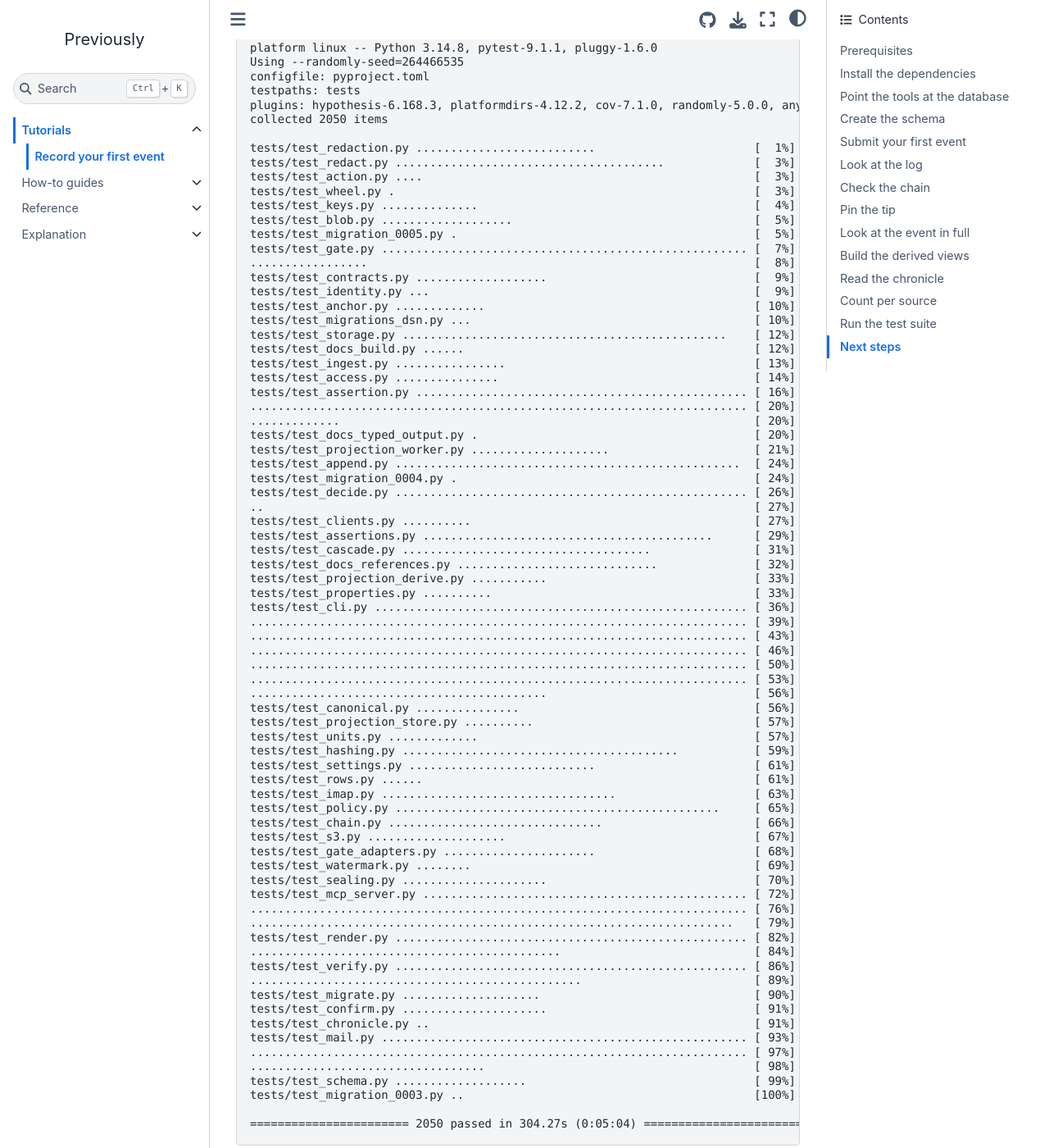
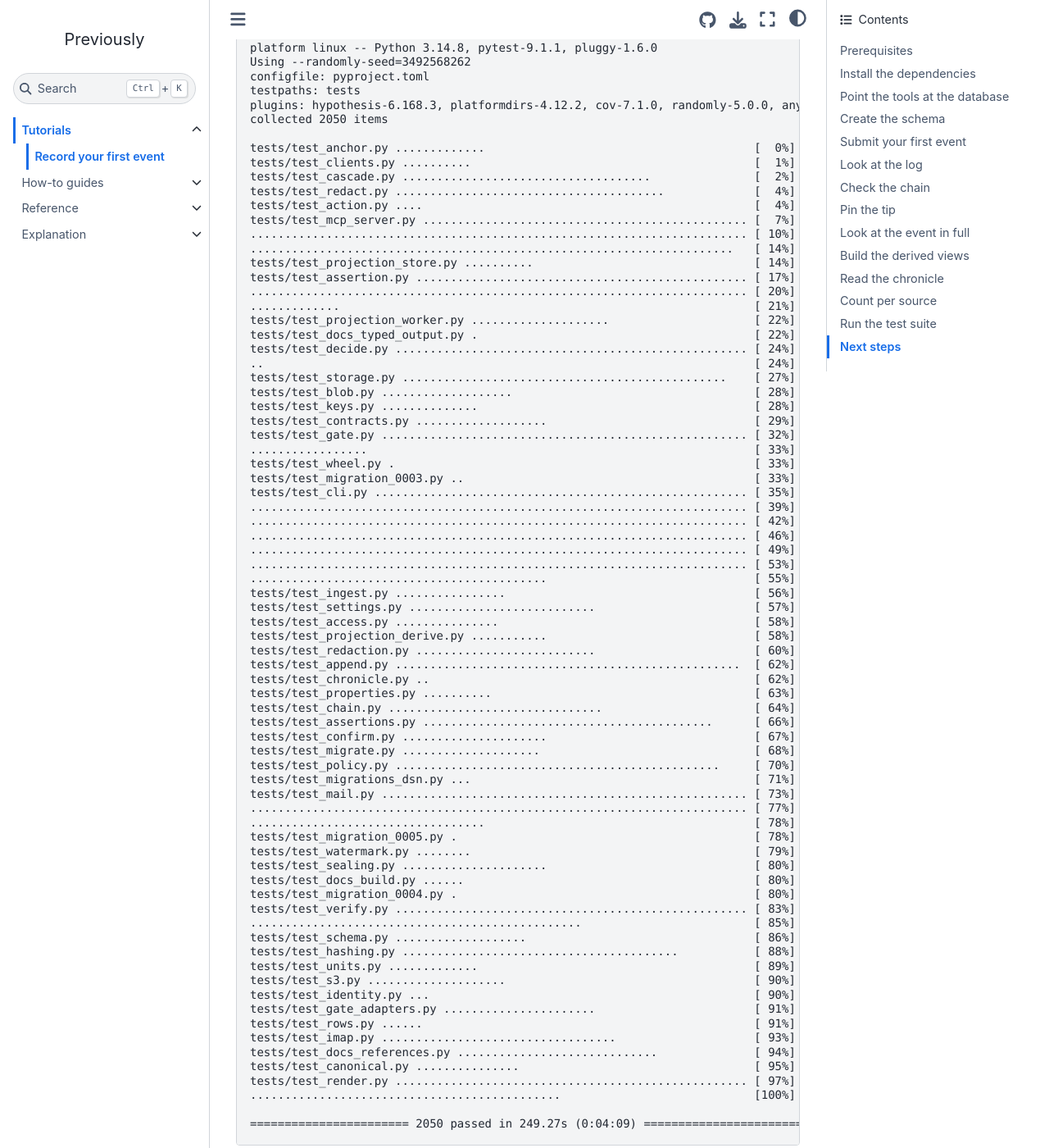
Before and after one commit to jensens/previously, a Sphinx documentation site: the page built from docs/tutorials/record-your-first-event.md, in a window 1280 px wide and 1400 px high, scrolled down 4955 px. Shown: the whole window at 82% size. Built offline with Sphinx 7.4.7 and the Sphinx Book theme 1.1.4, drawn with Linux system fonts in a browser that asks for light colours.

Commit message:
tutorial: retype the test run from one green run, 2050 passed
The block of the previous commit was typed from a run whose one failure
was the stale block itself, with that dot typed as passing. This one is
the whole output of a single run that passed, rootdir line left out.

Assisted-By: Claude Opus 5.5 <noreply@anthropic.com>

````diff
--- a/docs/tutorials/record-your-first-event.md
+++ b/docs/tutorials/record-your-first-event.md
@@ -193,81 +193,81 @@ It raises its own PostgreSQL container, a RustFS container as the S3 server for
 $ uv run pytest
 ============================= test session starts ==============================
 platform linux -- Python 3.14.8, pytest-9.1.1, pluggy-1.6.0
-Using --randomly-seed=264466535
+Using --randomly-seed=3492568262
 configfile: pyproject.toml
 testpaths: tests
 plugins: hypothesis-6.168.3, platformdirs-4.12.2, cov-7.1.0, randomly-5.0.0, anyio-4.15.1
 collected 2050 items
 
-tests/test_redaction.py ..........................                       [  1%]
-tests/test_redact.py .......................................             [  3%]
-tests/test_action.py ....                                                [  3%]
-tests/test_wheel.py .                                                    [  3%]
-tests/test_keys.py ..............                                        [  4%]
-tests/test_blob.py ...................                                   [  5%]
-tests/test_migration_0005.py .                                           [  5%]
-tests/test_gate.py ..................................................... [  7%]
-.................                                                        [  8%]
-tests/test_contracts.py ...................                              [  9%]
-tests/test_identity.py ...                                               [  9%]
-tests/test_anchor.py .............                                       [ 10%]
-tests/test_migrations_dsn.py ...                                         [ 10%]
-tests/test_storage.py ...............................................    [ 12%]
-tests/test_docs_build.py ......                                          [ 12%]
-tests/test_ingest.py ................                                    [ 13%]
-tests/test_access.py ...............                                     [ 14%]
-tests/test_assertion.py ................................................ [ 16%]
+tests/test_anchor.py .............                                       [  0%]
+tests/test_clients.py ..........                                         [  1%]
+tests/test_cascade.py ....................................               [  2%]
+tests/test_redact.py .......................................             [  4%]
+tests/test_action.py ....                                                [  4%]
+tests/test_mcp_server.py ............................................... [  7%]
+........................................................................ [ 10%]
+......................................................................   [ 14%]
+tests/test_projection_store.py ..........                                [ 14%]
+tests/test_assertion.py ................................................ [ 17%]
 ........................................................................ [ 20%]
-.............                                                            [ 20%]
-tests/test_docs_typed_output.py .                                        [ 20%]
-tests/test_projection_worker.py ....................                     [ 21%]
-tests/test_append.py ..................................................  [ 24%]
-tests/test_migration_0004.py .                                           [ 24%]
-tests/test_decide.py ................................................... [ 26%]
-..                                                                       [ 27%]
-tests/test_clients.py ..........                                         [ 27%]
-tests/test_assertions.py ..........................................      [ 29%]
-tests/test_cascade.py ....................................               [ 31%]
-tests/test_docs_references.py .............................              [ 32%]
-tests/test_projection_derive.py ...........                              [ 33%]
-tests/test_properties.py ..........                                      [ 33%]
-tests/test_cli.py ...................................................... [ 36%]
+.............                                                            [ 21%]
+tests/test_projection_worker.py ....................                     [ 22%]
+tests/test_docs_typed_output.py .                                        [ 22%]
+tests/test_decide.py ................................................... [ 24%]
+..                                                                       [ 24%]
+tests/test_storage.py ...............................................    [ 27%]
+tests/test_blob.py ...................                                   [ 28%]
+tests/test_keys.py ..............                                        [ 28%]
+tests/test_contracts.py ...................                              [ 29%]
+tests/test_gate.py ..................................................... [ 32%]
+.................                                                        [ 33%]
+tests/test_wheel.py .                                                    [ 33%]
+tests/test_migration_0003.py ..                                          [ 33%]
+tests/test_cli.py ...................................................... [ 35%]
 ........................................................................ [ 39%]
-........................................................................ [ 43%]
+........................................................................ [ 42%]
 ........................................................................ [ 46%]
-........................................................................ [ 50%]
+........................................................................ [ 49%]
 ........................................................................ [ 53%]
-...........................................                              [ 56%]
-tests/test_canonical.py ...............                                  [ 56%]
-tests/test_projection_store.py ..........                                [ 57%]
-tests/test_units.py .............                                        [ 57%]
-tests/test_hashing.py ........................................           [ 59%]
-tests/test_settings.py ...........................                       [ 61%]
-tests/test_rows.py ......                                                [ 61%]
-tests/test_imap.py ..................................                    [ 63%]
-tests/test_policy.py ...............................................     [ 65%]
-tests/test_chain.py ...............................                      [ 66%]
-tests/test_s3.py ....................                                    [ 67%]
-tests/test_gate_adapters.py ......................                       [ 68%]
-tests/test_watermark.py ........                                         [ 69%]
-tests/test_sealing.py .....................                              [ 70%]
-tests/test_mcp_server.py ............................................... [ 72%]
-........................................................................ [ 76%]
-......................................................................   [ 79%]
-tests/test_render.py ................................................... [ 82%]
-.............................................                            [ 84%]
-tests/test_verify.py ................................................... [ 86%]
-................................................                         [ 89%]
-tests/test_migrate.py ....................                               [ 90%]
-tests/test_confirm.py .....................                              [ 91%]
-tests/test_chronicle.py ..                                               [ 91%]
-tests/test_mail.py ..................................................... [ 93%]
-........................................................................ [ 97%]
-..................................                                       [ 98%]
-tests/test_schema.py ...................                                 [ 99%]
-tests/test_migration_0003.py ..                                          [100%]
+...........................................                              [ 55%]
+tests/test_ingest.py ................                                    [ 56%]
+tests/test_settings.py ...........................                       [ 57%]
+tests/test_access.py ...............                                     [ 58%]
+tests/test_projection_derive.py ...........                              [ 58%]
+tests/test_redaction.py ..........................                       [ 60%]
+tests/test_append.py ..................................................  [ 62%]
+tests/test_chronicle.py ..                                               [ 62%]
+tests/test_properties.py ..........                                      [ 63%]
+tests/test_chain.py ...............................                      [ 64%]
+tests/test_assertions.py ..........................................      [ 66%]
+tests/test_confirm.py .....................                              [ 67%]
+tests/test_migrate.py ....................                               [ 68%]
+tests/test_policy.py ...............................................     [ 70%]
+tests/test_migrations_dsn.py ...                                         [ 71%]
+tests/test_mail.py ..................................................... [ 73%]
+........................................................................ [ 77%]
+..................................                                       [ 78%]
+tests/test_migration_0005.py .                                           [ 78%]
+tests/test_watermark.py ........                                         [ 79%]
+tests/test_sealing.py .....................                              [ 80%]
+tests/test_docs_build.py ......                                          [ 80%]
+tests/test_migration_0004.py .                                           [ 80%]
+tests/test_verify.py ................................................... [ 83%]
+................................................                         [ 85%]
+tests/test_schema.py ...................                                 [ 86%]
+tests/test_hashing.py ........................................           [ 88%]
+tests/test_units.py .............                                        [ 89%]
+tests/test_s3.py ....................                                    [ 90%]
+tests/test_identity.py ...                                               [ 90%]
+tests/test_gate_adapters.py ......................                       [ 91%]
+tests/test_rows.py ......                                                [ 91%]
+tests/test_imap.py ..................................                    [ 93%]
+tests/test_docs_references.py .............................              [ 94%]
+tests/test_canonical.py ...............                                  [ 95%]
+tests/test_render.py ................................................... [ 97%]
+.............................................                            [100%]
 
-======================= 2050 passed in 304.27s (0:05:04) =======================
+======================= 2050 passed in 249.27s (0:04:09) =======================
 ```
 
 `pytest-randomly` reshuffles the file order on every run and prints its seed, so a hidden dependency between two tests surfaces instead of staying hidden.
````
